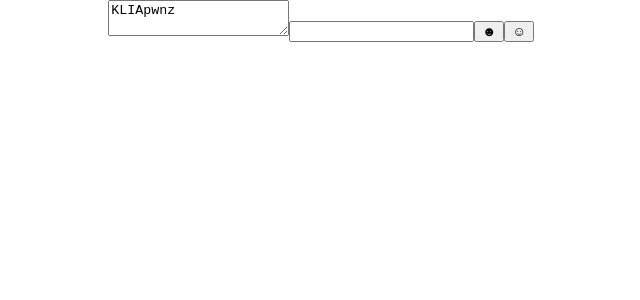
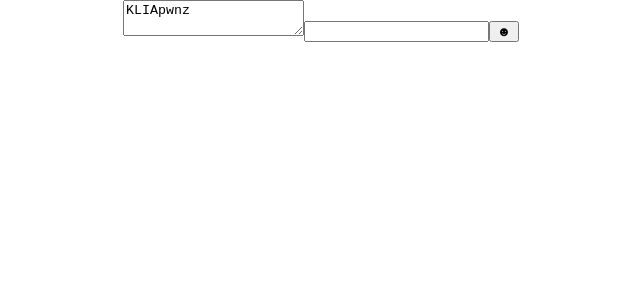
Before and after one commit to Kliapwnz/nativeJsTs, a React (Create React App) app: page / in a window 1280 px wide. Shown: the top 300 px of the page, without its empty margins (319-959 px from the left). Built offline with nearby package versions, Linux system fonts and the light colour scheme.

Commit message:
ChangeEvent

```diff
--- a/src/components/CallBacks/CallBack.tsx
+++ b/src/components/CallBacks/CallBack.tsx
@@ -1,4 +1,4 @@
-import React, {MouseEvent} from 'react';
+import React, {MouseEvent, ChangeEvent} from 'react';
 
 export const CallBack = () => {
     const deleteUser = (event: MouseEvent<HTMLButtonElement>) => {
@@ -11,12 +11,14 @@ export const CallBack = () => {
     const focusLostHandler = () => {
         console.log("o no, toilet NO!")
     }
+    const onAgeChanged = (event:ChangeEvent<HTMLInputElement>) => {
+        console.log("Age?" + event.currentTarget.value)
+    }
     return (
         <div>
             <textarea onChange={onNameChanged} onBlur={focusLostHandler}>KLIApwnz</textarea>
-            <input/>
+            <input onChange={onAgeChanged} type="number"/>
             <button name="delete" onClick={deleteUser}>☻</button>
-            <button name="save" onClick={deleteUser}>☺</button>
         </div>
     );
 };
```
